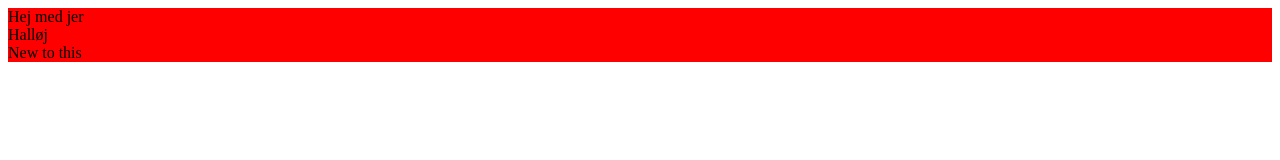
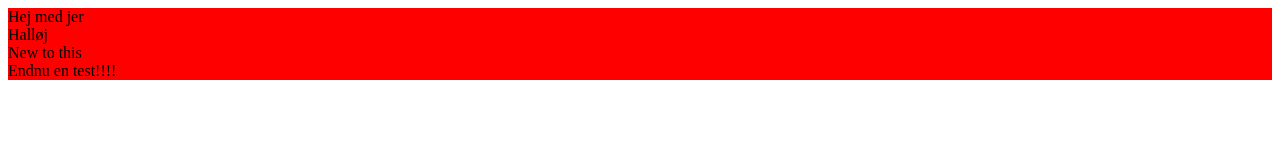
Before and after one commit to NicolaiSzuwalski/D.22-8, a plain HTML site: page index.html in a window 1280 px wide. Drawn offline with Linux system fonts and the light colour scheme.

Commit message:
Update index.html

```diff
--- a/index.html
+++ b/index.html
@@ -12,5 +12,7 @@
 
     <div>Halløj</div>
     <div>New to this</div>
+
+    <div>Endnu en  test!!!!</div>
 </body>
 </html>
```
